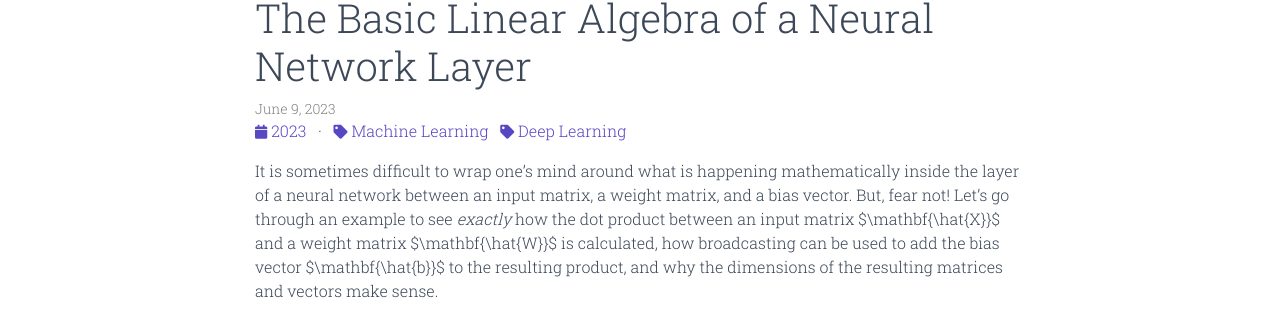
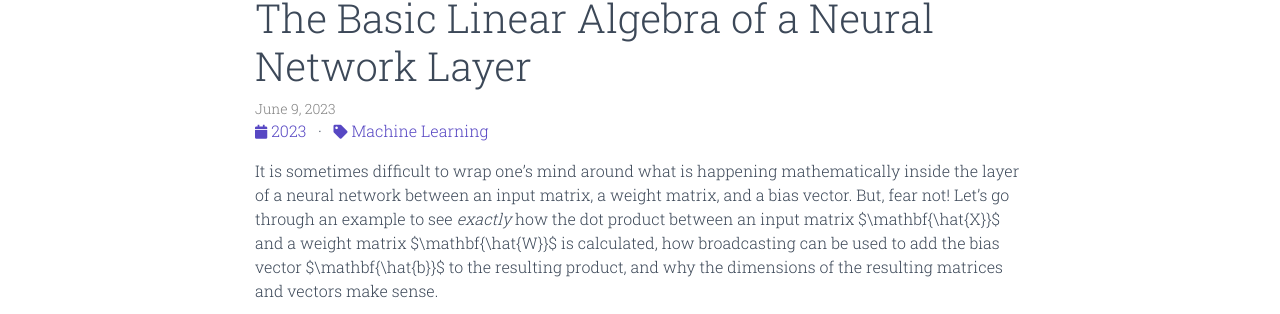
Before and after one commit to BMCARDONA/bmcardona.github.io, a Jekyll site: the page built from _posts/2023-06-09-vectors-and-matrices.md, in a window 1280 px wide and 900 px high. Shown: the part 111-425 px from the top of the window. Built offline with Jekyll 4.4.1, drawn with Linux system fonts in a browser that asks for light colours; comment, search, counter and statistics services are not loaded; a style sheet for code colours, icons or effects is not loaded.

Commit message:
change time-zone, categories, img

```diff
--- a/_posts/2023-06-09-vectors-and-matrices.md
+++ b/_posts/2023-06-09-vectors-and-matrices.md
@@ -1,10 +1,10 @@
 ---
 layout: post
 title: The Basic Linear Algebra of a Neural Network Layer
-date: 2023-06-09 16:42:00-0500
-categories: ["Machine Learning", "Deep Learning"]
+date: 2023-06-09 16:42:00-0400
+categories: ["Machine Learning"]
 related_posts: false
-img: assets/img/neural_network.jpeg
+img: assets/img/linear-regression.png
 ---
 
 It is sometimes difficult to wrap one's mind around what is happening mathematically inside the layer of a neural network between an input matrix, a weight matrix, and a bias vector. But, fear not! Let's go through an example to see *exactly* how the dot product between an input matrix $\mathbf{\hat{X}}$ and a weight matrix $\mathbf{\hat{W}}$ is calculated, how broadcasting can be used to add the bias vector $\mathbf{\hat{b}}$ to the resulting product, and why the dimensions of the resulting matrices and vectors make sense.
```
